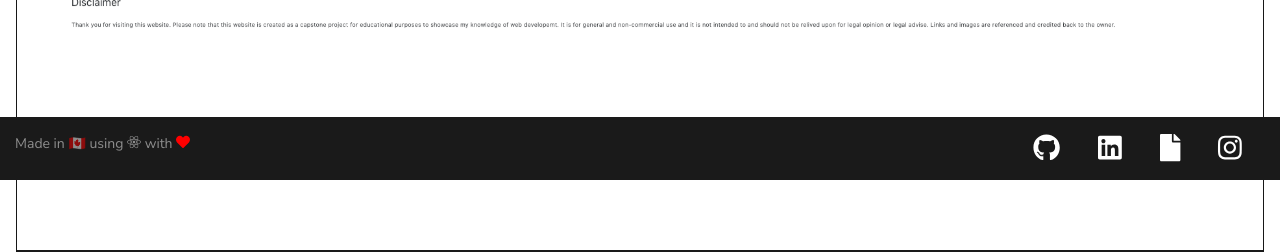
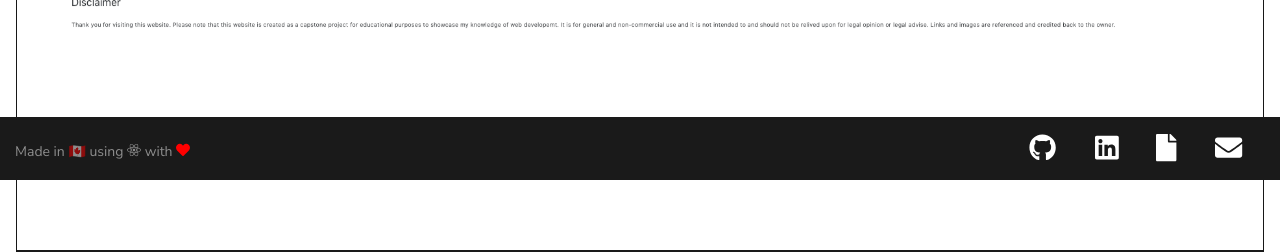
Before and after one commit to eulaaab/portfolio-v1, a React (Create React App) app: page /works in a window 1280 px wide. Shown: the part 620-872 px from the top of the page. Built offline with nearby package versions, Linux system fonts and the light colour scheme.

Commit message:
added padding styling on icons, changed icon footer to email

```diff
--- a/src/components/Footer/Footer.js
+++ b/src/components/Footer/Footer.js
@@ -7,7 +7,7 @@ import {
   faGithub,
   faInstagram,
 } from "@fortawesome/free-brands-svg-icons";
-import { faFile, faHeart } from "@fortawesome/free-solid-svg-icons";
+import { faFile, faHeart, faEnvelope } from "@fortawesome/free-solid-svg-icons";
 import emojis from "emojis-list";
 import "./Footer.scss";
 
@@ -47,11 +47,8 @@ const Footer = () => {
               </Col>
               <Col>
                 {" "}
-                <a
-                  href="https://www.instagram.com/forweownthesky/"
-                  target="_blank"
-                >
-                  <FontAwesomeIcon icon={faInstagram} className="icon" />
+                <a href="mailto:eulabengco@gmail.com?Subject=Saying Hi!">
+                  <FontAwesomeIcon icon={faEnvelope} className="icon" />
                 </a>
               </Col>
             </Col>
--- a/src/components/Footer/Footer.scss
+++ b/src/components/Footer/Footer.scss
@@ -14,6 +14,7 @@
     position: fixed;
   }
   &__text {
+    padding-top: 0.5rem;
     @include tablet {
       text-align: left;
     }
--- a/src/components/WorkCard/WorkCard.scss
+++ b/src/components/WorkCard/WorkCard.scss
@@ -11,6 +11,9 @@
   &__link {
     font-size: 1.6rem;
   }
+  &__icon {
+    margin-right: 0.5rem;
+  }
 }
 
 a {
@@ -19,3 +22,11 @@ a {
 .icon {
   font-size: 1.7rem !important;
 }
+
+.carousel-indicators li {
+  width: 3px !important;
+}
+
+.card-title {
+  margin-right: 0.3rem;
+}
```
